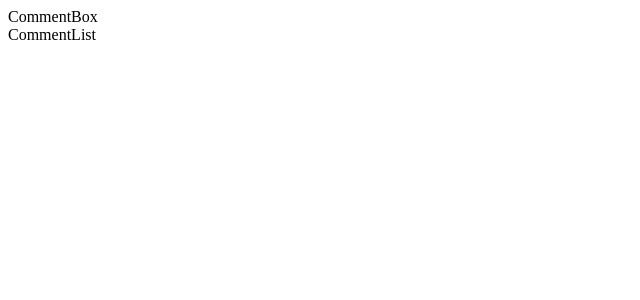
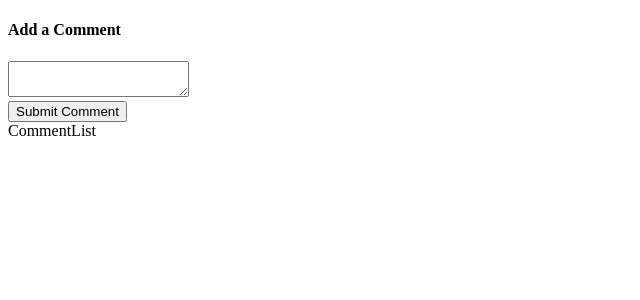
Before and after one commit to jonsoku-dev/react-test-practice, a React (Create React App) app: page / in a window 1280 px wide. Shown: the top 300 px of the page, without its empty margins (0-640 px from the left). Built offline with nearby package versions, Linux system fonts and the light colour scheme.

Commit message:
comment box 컴포넌트 생성 및 테스트파일 생성(미작성)

```diff
--- a/src/components/CommentBox.jsx
+++ b/src/components/CommentBox.jsx
@@ -1,7 +1,31 @@
-import React from 'react'
+import React, { Component } from 'react'
 
-const CommentBox = () => {
-  return <div>CommentBox</div>
+class CommentBox extends Component {
+  state = { comment: '' }
+
+  handleChange = event => {
+    this.setState({ comment: event.target.value })
+  }
+
+  handleSubmit = event => {
+    event.preventDefault()
+
+    // TODO - Call an action creator
+    // And save the comment
+    this.setState({ comment: '' })
+  }
+
+  render() {
+    return (
+      <form onSubmit={this.handleSubmit}>
+        <h4>Add a Comment</h4>
+        <textarea value={this.state.comment} onChange={this.handleChange} />
+        <div>
+          <button>Submit Comment</button>
+        </div>
+      </form>
+    )
+  }
 }
 
 export default CommentBox
```
Also changed, not shown: 1 other file (tests, documents, lock files or other folders).
